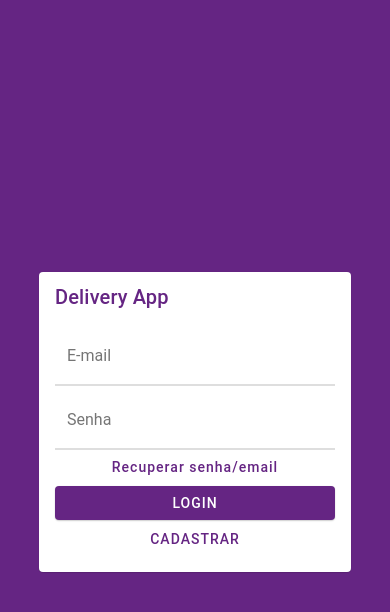
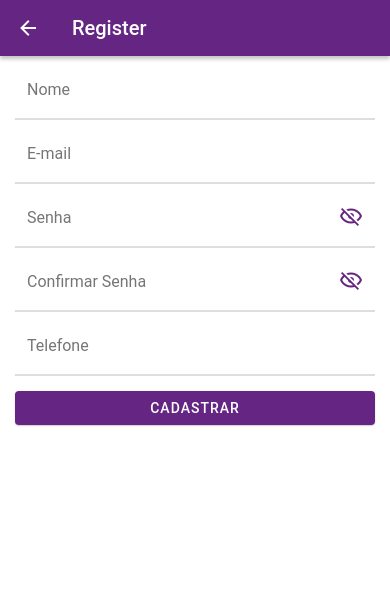
Before and after one commit to henriquechsf/deliveryapp-reactnative, a React Native app: screen / in a window 390 px wide. Shown: the top 612 px of the page. Built offline with nearby package versions, Linux system fonts and the light colour scheme.

Commit message:
adiciona tela de cadastro

```diff
--- a/App.tsx
+++ b/App.tsx
@@ -2,11 +2,12 @@
 import {Provider as PaperProvider} from 'react-native-paper';
 import {theme} from './App.style';
 import {LoginScreen} from './app/screens/login/login.screen';
+import {RegisterScreen} from './app/screens/register/register.screen';
 
 const App = () => {
   return (
     <PaperProvider theme={theme}>
-      <LoginScreen />
+      <RegisterScreen />
     </PaperProvider>
   );
 };
--- /dev/null
+++ b/app/components/header/header.components.tsx
@@ -0,0 +1,15 @@
+import React from 'react';
+import {Appbar} from 'react-native-paper';
+
+export const HeaderComponent = (props: HeaderComponentParams) => {
+  return (
+    <Appbar>
+      <Appbar.BackAction />
+      <Appbar.Content title={props.title} />
+    </Appbar>
+  );
+};
+
+interface HeaderComponentParams {
+  title: string;
+}
--- /dev/null
+++ b/app/screens/register/register.screen.tsx
@@ -0,0 +1,44 @@
+import React from 'react';
+import {SafeAreaView, ScrollView, View} from 'react-native';
+import {Appbar, Button, TextInput} from 'react-native-paper';
+import {HeaderComponent} from '../../components/header/header.components';
+import {registerStyle} from './register.style';
+
+export const RegisterScreen = () => {
+  return (
+    <SafeAreaView>
+      <ScrollView>
+        <HeaderComponent title="Register" />
+        <View style={registerStyle.content}>
+          <TextInput label="Nome" />
+          <TextInput label="E-mail" keyboardType="email-address" />
+          <TextInput
+            label="Senha"
+            secureTextEntry={true}
+            right={
+              <TextInput.Icon
+                name="eye-off-outline"
+                color={registerStyle.icon.color}
+              />
+            }
+          />
+          <TextInput
+            label="Confirmar Senha"
+            secureTextEntry={true}
+            right={
+              <TextInput.Icon
+                name="eye-off-outline"
+                color={registerStyle.icon.color}
+              />
+            }
+          />
+          <TextInput label="Telefone" keyboardType="phone-pad" />
+
+          <Button mode="contained" style={registerStyle.button}>
+            Cadastrar
+          </Button>
+        </View>
+      </ScrollView>
+    </SafeAreaView>
+  );
+};
--- /dev/null
+++ b/app/screens/register/register.style.ts
@@ -0,0 +1,17 @@
+import {StyleSheet} from 'react-native';
+import {theme} from '../../../App.style';
+
+export const registerStyle = StyleSheet.create({
+  content: {
+    padding: 15,
+    paddingTop: 0,
+  },
+  icon: {
+    color: theme.colors.primary,
+  },
+  button: {
+    margin: 15,
+    marginLeft: 0,
+    marginRight: 0,
+  },
+});
```
